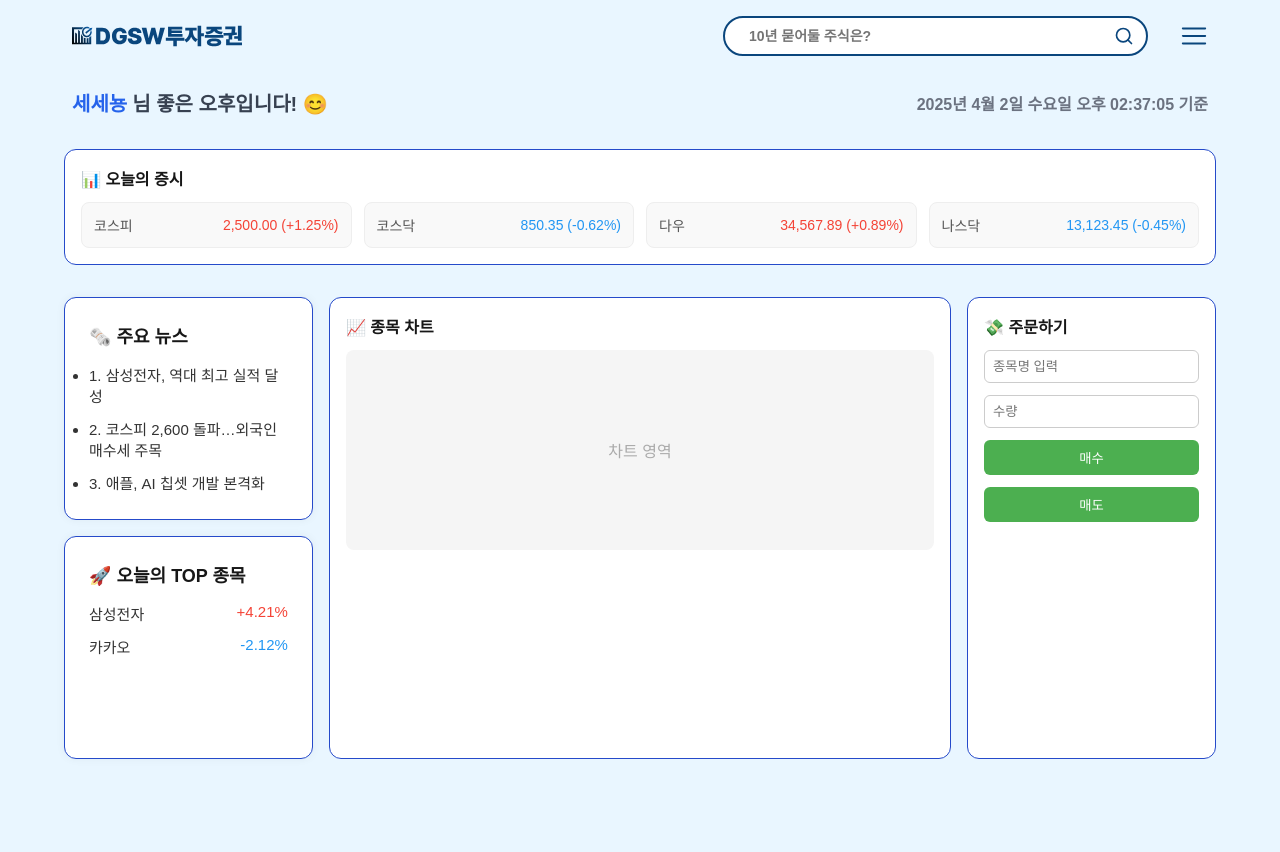
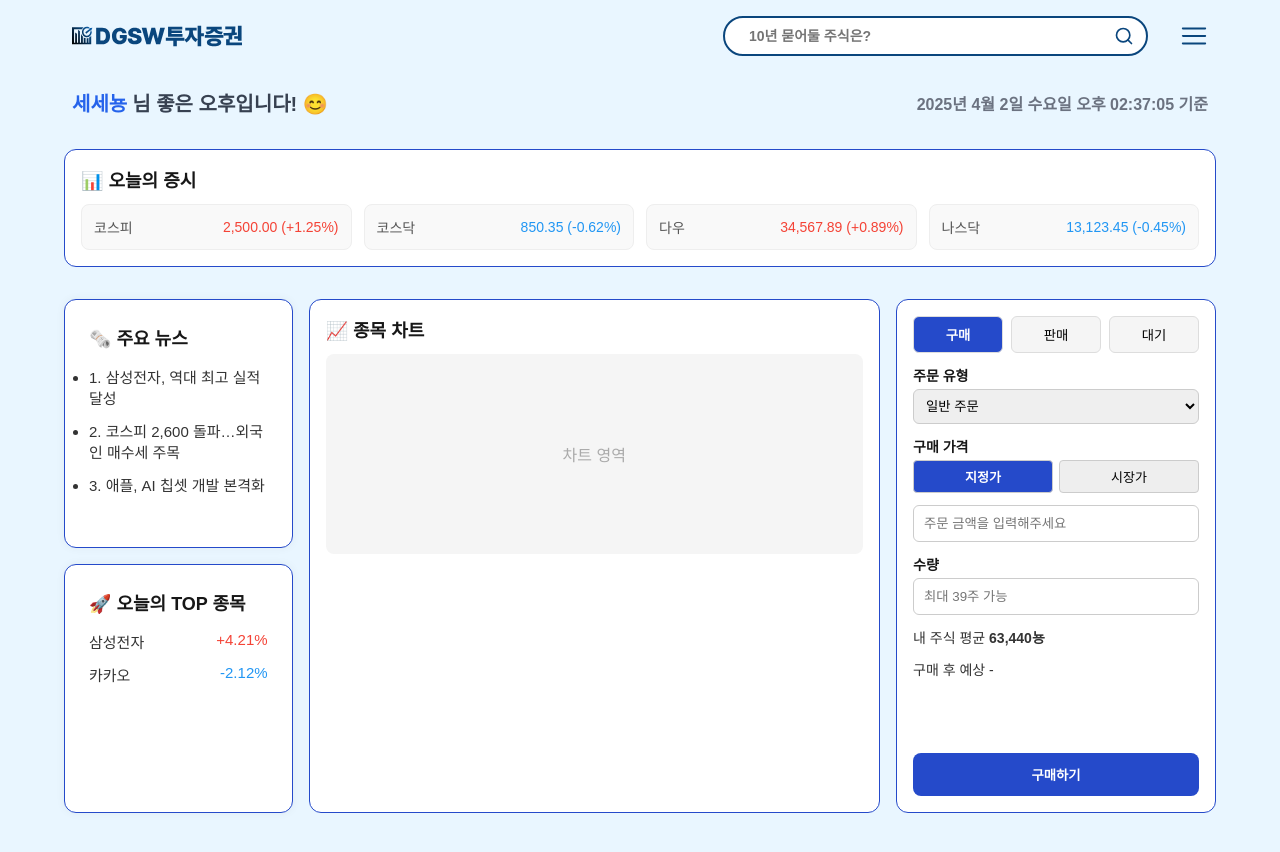
Before and after one commit to ddodongchan/dgsw-investment-web, a Next.js app: page /main in a window 1280 px wide. Before the commit the page ends 800 px from the top, so only its background shows below. Built offline with nearby package versions, Linux system fonts and the light colour scheme.

Commit message:
fix :: 주문

```diff
--- a/src/components/main/mainnews/mainnews.style.ts
+++ b/src/components/main/mainnews/mainnews.style.ts
@@ -14,7 +14,7 @@ export const Container = styled.div`
 
 export const Title = styled.h2`
   font-size: 18px;
-  font-weight: bold;
+  font-weight: 800;
   margin-bottom: 16px;
 `
 
--- a/src/components/main/ordersection/index.tsx
+++ b/src/components/main/ordersection/index.tsx
@@ -1,13 +1,60 @@
+import { useState } from "react"
 import * as S from "./ordersection.style"
 
 const OrderSection = () => {
+  const [activeTab, setActiveTab] = useState<"구매" | "판매" | "대기">("구매")
+  const [priceType, setPriceType] = useState<"지정가" | "시장가">("지정가")
+
   return (
     <S.Container>
-      <S.Title>💸 주문하기</S.Title>
-      <S.Input type="text" placeholder="종목명 입력" />
-      <S.Input type="number" placeholder="수량" />
-      <S.Button>매수</S.Button>
-      <S.Button>매도</S.Button>
+      <S.TabMenu>
+        {["구매", "판매", "대기"].map((tab) => (
+          <S.Tab
+            key={tab}
+            active={activeTab === tab}
+            onClick={() => setActiveTab(tab as typeof activeTab)}
+          >
+            {tab}
+          </S.Tab>
+        ))}
+      </S.TabMenu>
+
+      <S.Row>
+        <S.Label>주문 유형</S.Label>
+        <S.Select>
+          <option>일반 주문</option>
+          <option>시장가 주문</option>
+        </S.Select>
+      </S.Row>
+
+      <S.Row>
+        <S.Label>구매 가격</S.Label>
+        <S.PriceBox>
+          {["지정가", "시장가"].map((type) => (
+            <S.PriceTab
+              key={type}
+              active={priceType === type}
+              onClick={() => setPriceType(type as typeof priceType)}
+            >
+              {type}
+            </S.PriceTab>
+          ))}
+        </S.PriceBox>
+      </S.Row>
+
+      <S.Input type="text" placeholder="주문 금액을 입력해주세요" />
+
+      <S.Row>
+        <S.Label>수량</S.Label>
+        <S.Input type="number" placeholder="최대 39주 가능" />
+      </S.Row>
+
+      <S.InfoText>내 주식 평균 <strong>63,440뇽</strong></S.InfoText>
+      <S.InfoText>구매 후 예상 -</S.InfoText>
+
+      <S.Spacer />
+
+      <S.Button>구매하기</S.Button>
     </S.Container>
   )
 }
--- a/src/components/main/ordersection/ordersection.style.ts
+++ b/src/components/main/ordersection/ordersection.style.ts
@@ -8,28 +8,84 @@ export const Container = styled.div`
   display: flex;
   flex-direction: column;
   gap: 12px;
+  width: 320px;
 `
 
-export const Title = styled.h2`
-  font-size: 16px;
-  font-weight: bold;
+export const TabMenu = styled.div`
+  display: flex;
+  gap: 8px;
 `
 
-export const Input = styled.input`
+export const Tab = styled.button<{ active?: boolean }>`
+  flex: 1;
+  padding: 8px 0;
+  background-color: ${({ active }) => (active ? "#254ACA" : "#f5f5f5")};
+  color: ${({ active }) => (active ? "#fff" : "#000")};
+  border: 1px solid #ddd;
+  border-radius: 6px;
+  font-weight: ${({ active }) => (active ? 700 : 400)};
+  cursor: pointer;
+`
+
+export const Row = styled.div`
+  display: flex;
+  flex-direction: column;
+  gap: 4px;
+`
+
+export const Label = styled.label`
+  font-size: 14px;
+  font-weight: 600;
+`
+
+export const Select = styled.select`
   padding: 8px;
   border: 1px solid #ccc;
   border-radius: 6px;
 `
 
+export const PriceBox = styled.div`
+  display: flex;
+  gap: 6px;
+`
+
+export const PriceTab = styled.button<{ active?: boolean }>`
+  flex: 1;
+  padding: 6px 0;
+  background-color: ${({ active }) => (active ? "#254ACA" : "#eee")};
+  color: ${({ active }) => (active ? "#fff" : "#000")};
+  border: 1px solid #ccc;
+  border-radius: 4px;
+  font-size: 13px;
+  font-weight: ${({ active }) => (active ? 600 : 400)};
+  cursor: pointer;
+`
+
+export const Input = styled.input`
+  padding: 10px;
+  border: 1px solid #ccc;
+  border-radius: 6px;
+`
+
+export const InfoText = styled.div`
+  font-size: 14px;
+  color: #333;
+`
+
 export const Button = styled.button`
-  padding: 8px;
-  background-color: #4caf50;
+  padding: 12px;
+  background-color: #254ACA;
   color: white;
   border: none;
-  border-radius: 6px;
+  border-radius: 8px;
+  font-weight: 700;
   cursor: pointer;
 
   &:hover {
-    background-color: #388e3c;
+    background-color: #1A39A8;
   }
 `
+
+export const Spacer = styled.div<{ height?: number }>`
+  height: ${({ height }) => height || 50}px;
+`
--- a/src/components/main/stockchart/stockchart.style.ts
+++ b/src/components/main/stockchart/stockchart.style.ts
@@ -8,8 +8,8 @@ export const Container = styled.div`
 `
 
 export const Title = styled.h2`
-  font-size: 16px;
-  font-weight: bold;
+  font-size: 18px;
+  font-weight: 800;
   margin-bottom: 12px;
 `
 
--- a/src/components/main/todaymarket/todaymarket.style.ts
+++ b/src/components/main/todaymarket/todaymarket.style.ts
@@ -8,8 +8,8 @@ export const Container = styled.div`
 `
 
 export const Title = styled.h2`
-  font-size: 16px;
-  font-weight: bold;
+  font-size: 18px;
+  font-weight: 800;
   margin-bottom: 12px;
 `
 
--- a/src/components/main/topstock/topstock.style.ts
+++ b/src/components/main/topstock/topstock.style.ts
@@ -14,7 +14,7 @@ export const Container = styled.div`
 
 export const Title = styled.h2`
   font-size: 18px;
-  font-weight: bold;
+  font-weight: 800;
   margin-bottom: 16px;
 `
 
```
